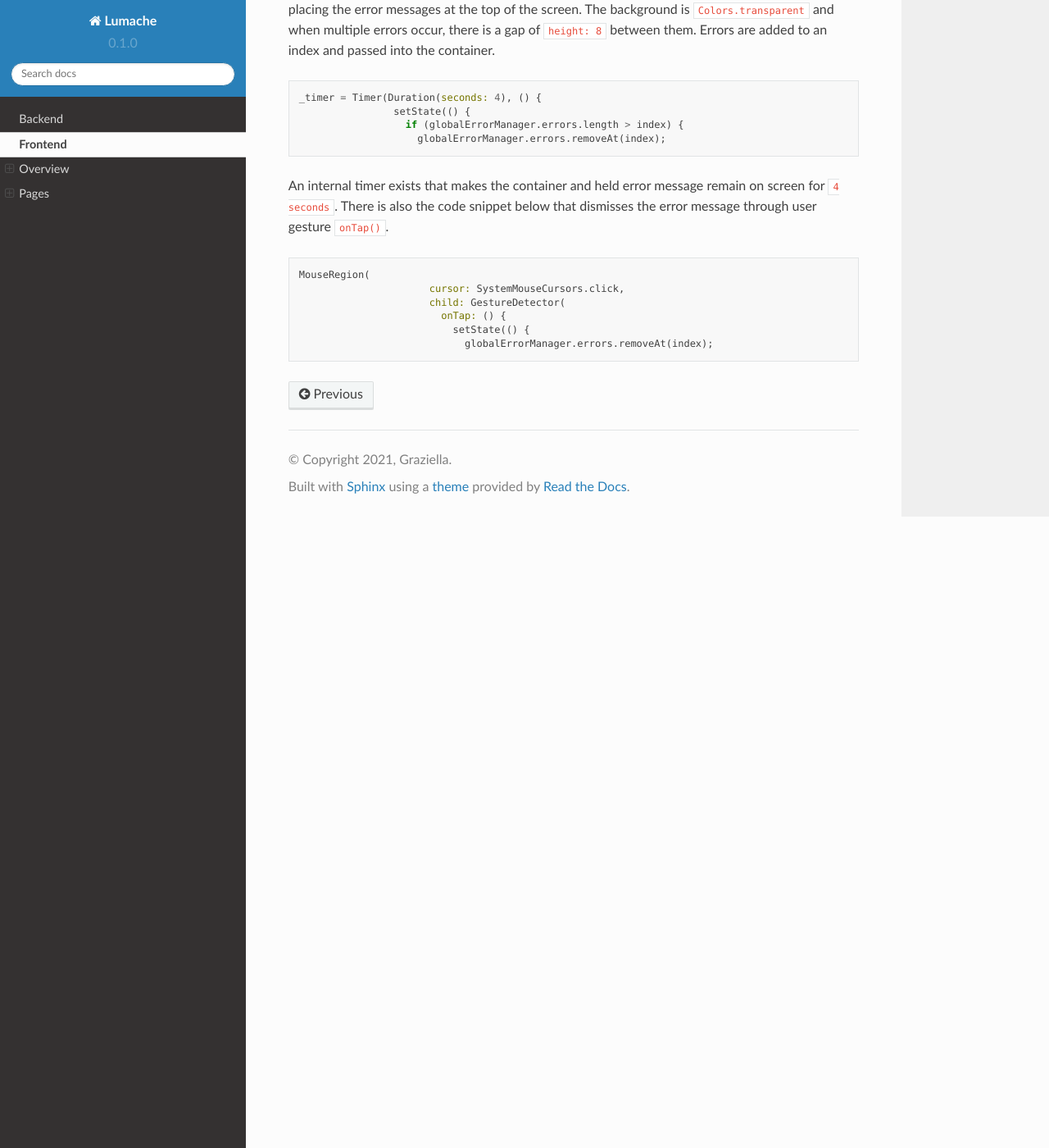
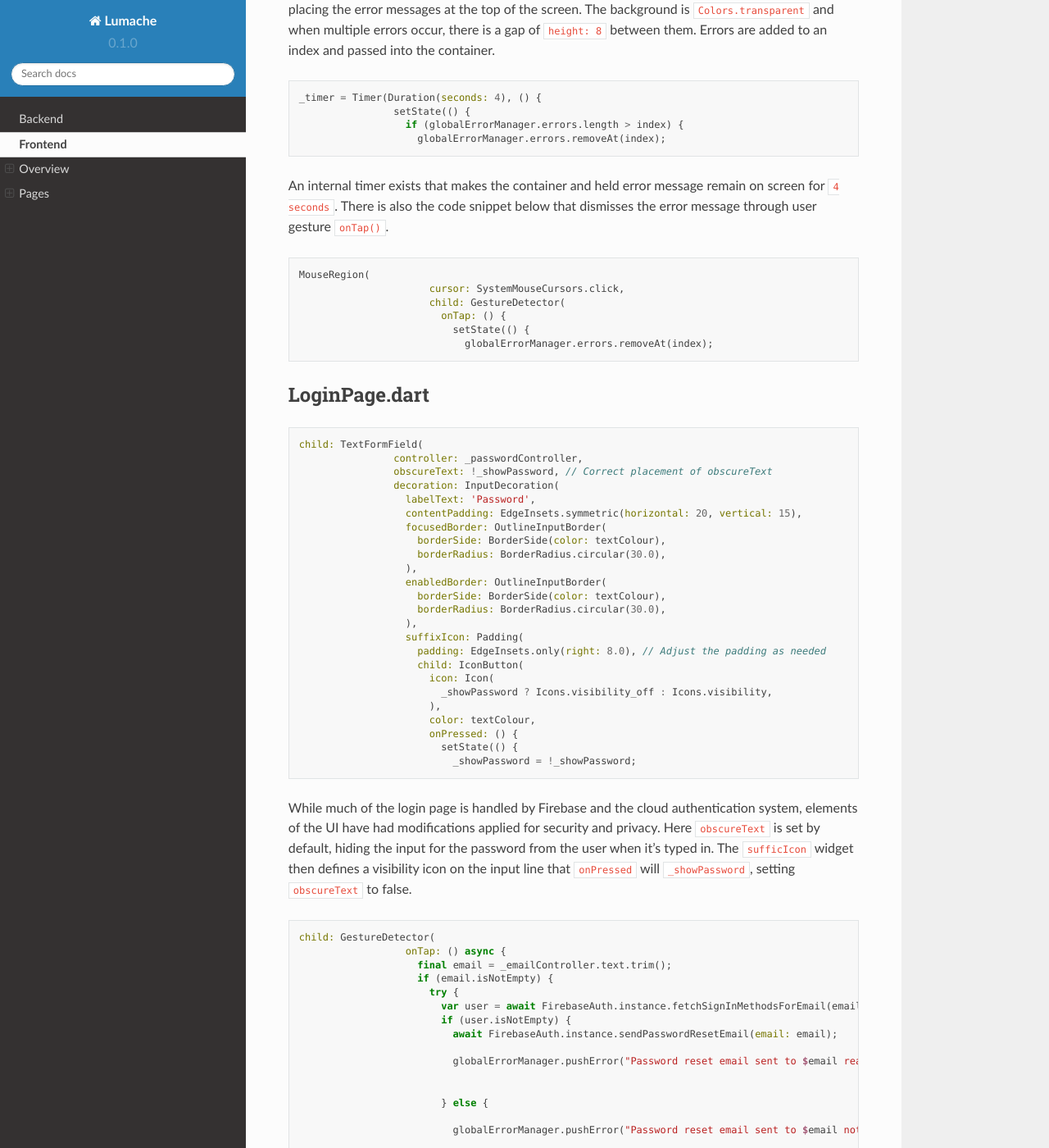
Before and after one commit to SETAP-Education/readthedocs, a Sphinx documentation site: the page built from docs/source/frontend.rst, in a window 1280 px wide and 1400 px high, scrolled down 3606 px. Shown: the whole window at 82% size. Built offline with Sphinx 7.4.7 and the Read the Docs theme 2.0.0, drawn with Linux system fonts in a browser that asks for light colours; some of the changed text lies outside the part shown.

Commit message:
Update frontend.rst
login page frontend done

```diff
--- a/docs/source/frontend.rst
+++ b/docs/source/frontend.rst
@@ -184,3 +184,65 @@ An internal timer exists that makes the container and held error message remain
                            onTap: () {
                              setState(() {
                                globalErrorManager.errors.removeAt(index);
+
+
+.. _Login Page:
+
+LoginPage.dart
+--------------------
+
+.. code-block:: dart
+
+   child: TextFormField(
+                   controller: _passwordController,
+                   obscureText: !_showPassword, // Correct placement of obscureText
+                   decoration: InputDecoration(
+                     labelText: 'Password',
+                     contentPadding: EdgeInsets.symmetric(horizontal: 20, vertical: 15),
+                     focusedBorder: OutlineInputBorder(
+                       borderSide: BorderSide(color: textColour),
+                       borderRadius: BorderRadius.circular(30.0),
+                     ),
+                     enabledBorder: OutlineInputBorder(
+                       borderSide: BorderSide(color: textColour),
+                       borderRadius: BorderRadius.circular(30.0),
+                     ),
+                     suffixIcon: Padding(
+                       padding: EdgeInsets.only(right: 8.0), // Adjust the padding as needed
+                       child: IconButton(
+                         icon: Icon(
+                           _showPassword ? Icons.visibility_off : Icons.visibility,
+                         ),
+                         color: textColour,
+                         onPressed: () {
+                           setState(() {
+                             _showPassword = !_showPassword;
+
+While much of the login page is handled by Firebase and the cloud authentication system, elements of the UI have had modifications applied for security and privacy. Here ``obscureText`` is set by default, hiding the input for the password from the user when it's typed in. The ``sufficIcon`` widget then defines a visibility icon on the input line that ``onPressed`` will ``_showPassword``, setting ``obscureText`` to false.
+
+.. code-block:: dart
+
+   child: GestureDetector(
+                     onTap: () async {
+                       final email = _emailController.text.trim();
+                       if (email.isNotEmpty) {
+                         try {
+                           var user = await FirebaseAuth.instance.fetchSignInMethodsForEmail(email);
+                           if (user.isNotEmpty) {
+                             await FirebaseAuth.instance.sendPasswordResetEmail(email: email);
+
+                             globalErrorManager.pushError("Password reset email sent to $email real");
+
+
+                           } else {
+
+                             globalErrorManager.pushError("Password reset email sent to $email not real");
+
+                           }
+                         } catch (e) {
+                           print('Error: $e');
+                         }
+                       } else {
+                           globalErrorManager.pushError("Please enter an email");
+
+More email interaction is defined here. When the email field ``isNotEmpty``, the backend will trim any spaces and send it to the backend for authentication that the email exists. If it matches, the email will be sent and a message shown to feedback that. If the email doesn't exist in the Firestore, an error is thrown that the email doesn't exists and nothing happens. The same occurs when nothing is input in the text field. The error manager can also give feedback to the user that an email has been sent through the error labelling system, even if nothing has produced an error.
```
